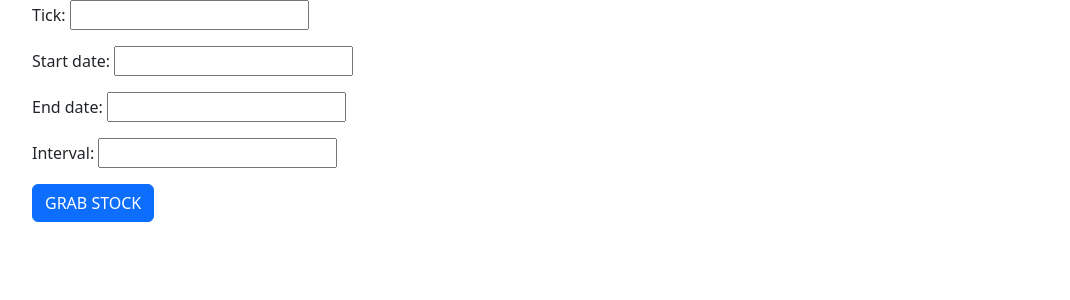
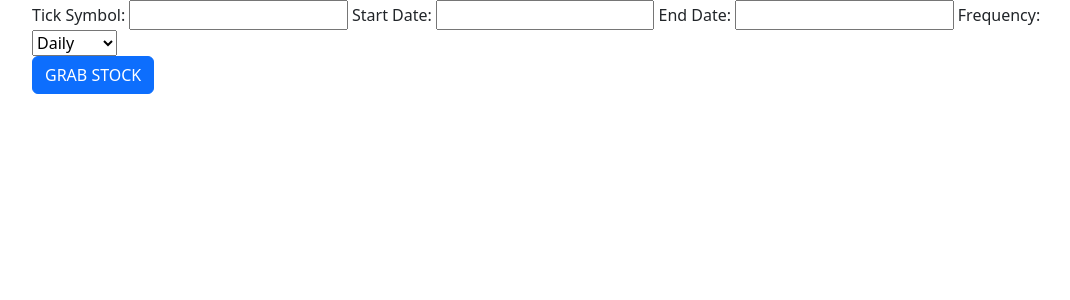
Before and after one commit to tqrahman/stockgrab, a Django app: page / in a window 1280 px wide. Shown: the part 56-356 px from the top of the page, without its empty margins (62-1132 px from the left). Run offline with Django 4.2, Linux system fonts and the light colour scheme.

Commit message:
some css for forms

```diff
--- a/stockgrab/home/forms.py
+++ b/stockgrab/home/forms.py
@@ -2,7 +2,15 @@
 from django import forms
 
 class StockForm(forms.Form):
-    tick = forms.CharField(required=True)
-    start_date = forms.DateField(required=False)
-    end_date = forms.DateField(required=False)
-    interval = forms.CharField(required=False)
+
+    # Creating a list of possible interval choices
+    interval_choices = [
+        ('daily', 'Daily'),
+        ('weekly', 'Weekly'),
+        ('monthly', 'Monthly')
+    ]
+
+    tick = forms.CharField(label='Tick Symbol', required=True)
+    start_date = forms.DateField(label='Start Date', required=False)
+    end_date = forms.DateField(label='End Date', required=False)
+    interval = forms.CharField(label='Frequency', required=False, widget=forms.Select(choices=interval_choices))
--- a/stockgrab/templates/base.html
+++ b/stockgrab/templates/base.html
@@ -4,12 +4,15 @@
     <meta charset="UTF-8">
     <meta http-equiv="X-UA-Compatible" content="IE=edge">
     <meta name="viewport" content="width=device-width, initial-scale=1.0">
-    <title>Sabi Sands</title>
+    <title>StockGRAB</title>
     <link rel="stylesheet" href="https://cdn.jsdelivr.net/npm/bootstrap@5.2.0/dist/css/bootstrap.min.css" integrity="sha384-gH2yIJqKdNHPEq0n4Mqa/HGKIhSkIHeL5AyhkYV8i59U5AR6csBvApHHNl/vI1Bx" crossorigin="anonymous">
     <!-- <link href="https://cdn.jsdelivr.net/npm/bootstrap@5.2.0/dist/css/bootstrap.min.css" rel="stylesheet" integrity="sha384-gH2yIJqKdNHPEq0n4Mqa/HGKIhSkIHeL5AyhkYV8i59U5AR6csBvApHHNl/vI1Bx" crossorigin="anonymous"> -->
     <style>
         .button:hover {
             background-color: None;
+        }
+        input {
+            width: 20%;
         }
     </style>
 </head>
@@ -30,7 +33,6 @@
               </form> -->
         </div>
       </nav>
-    <!-- <H1>Welcome to Sabi Sands!</H1> -->
     <div class="container">
         {% block body_block %}
 
--- a/stockgrab/templates/home/index.html
+++ b/stockgrab/templates/home/index.html
@@ -6,8 +6,10 @@
             <div class="jumbotron">
                 <form method='post' enctype="multipart/form-data">
                     {% csrf_token %}
-                    {{ stock_form.as_p }}
-                    <button type="submit" class="btn btn-primary">GRAB STOCK</button>
+                    {{ stock_form }}
+                    <p>
+                        <button type="submit" class="btn btn-primary">GRAB STOCK</button>
+                    </p>
                 </form>
             </div>
         </div>
```
